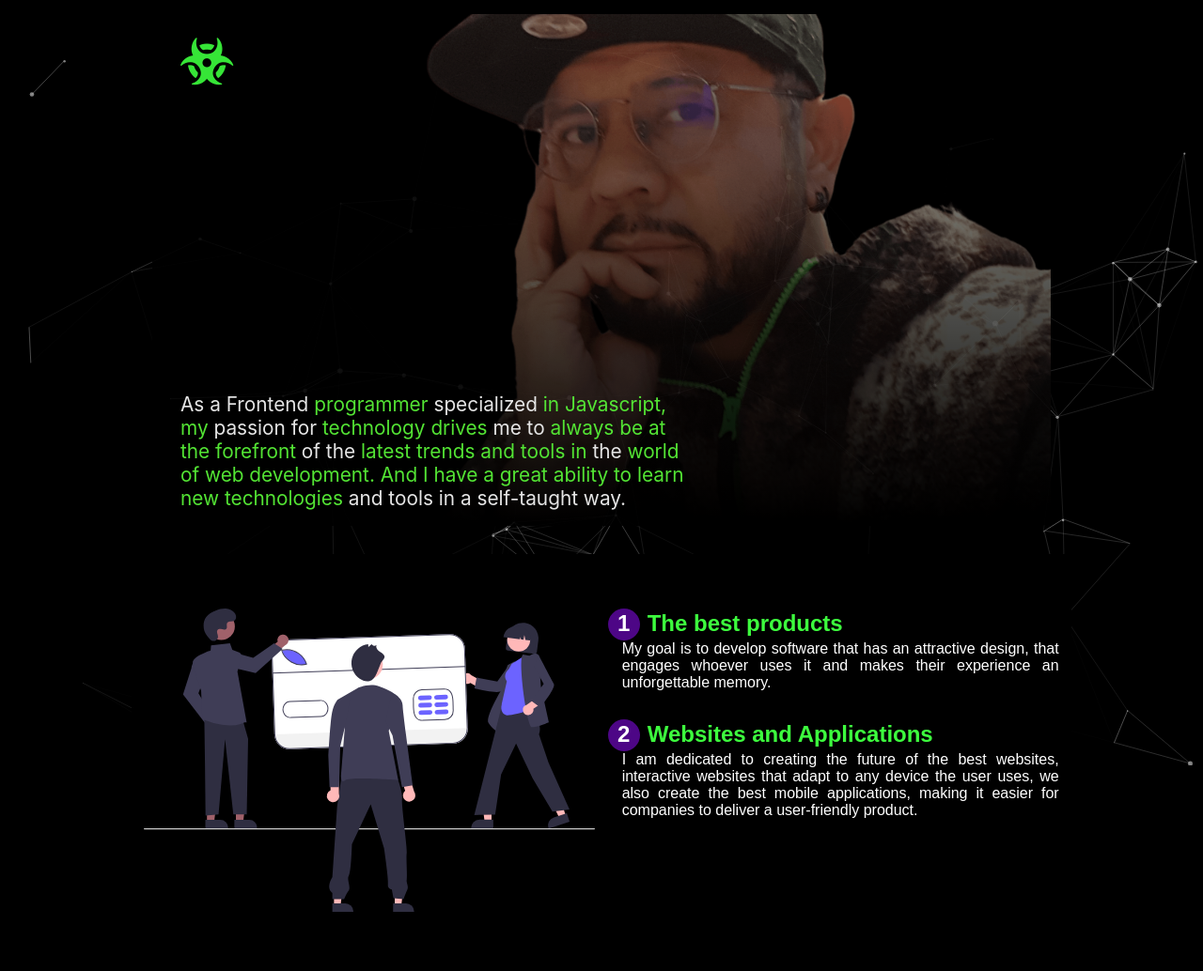
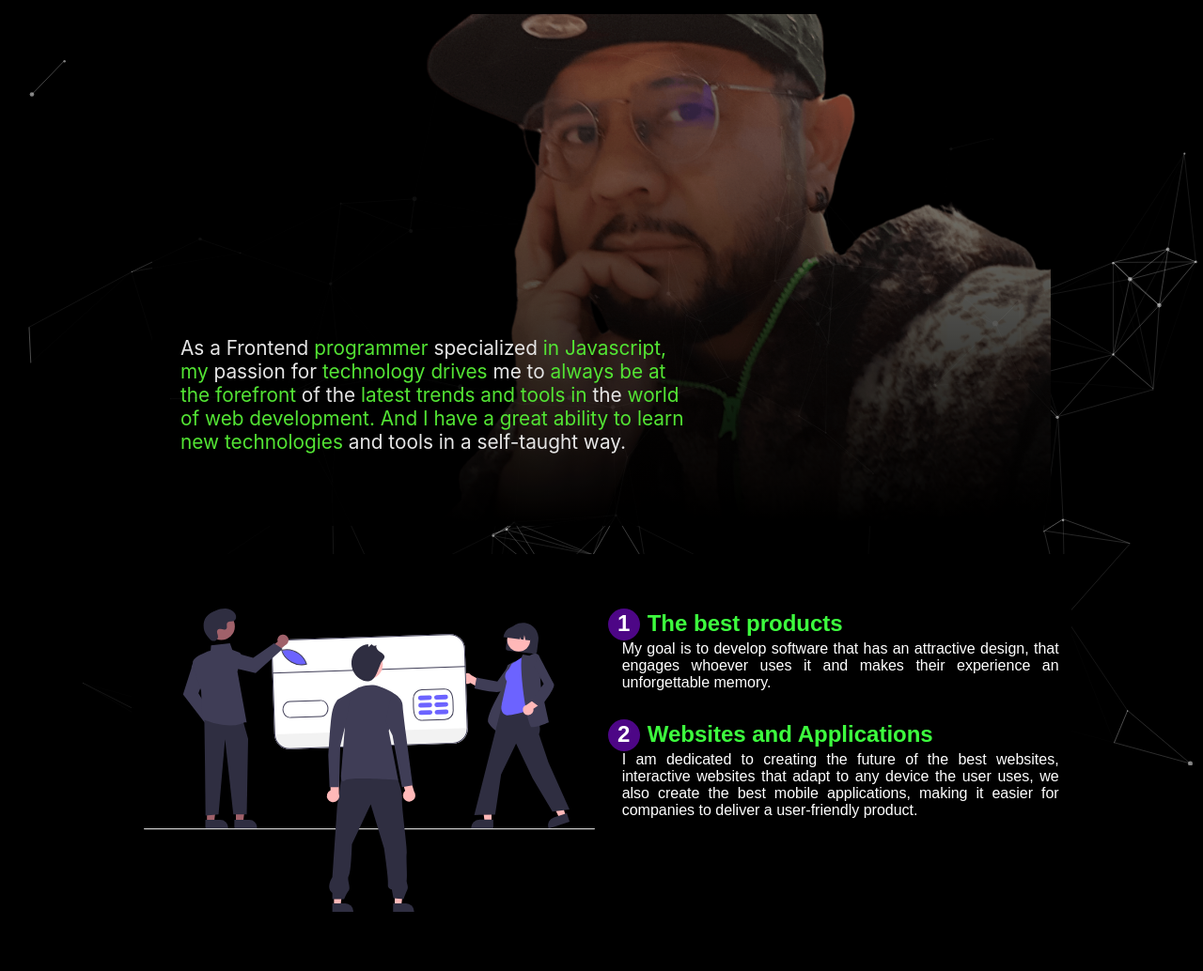
Before and after one commit to lehder/lehder.porfolio.github.io, a plain HTML site: page index.html in a window 1280 px wide. Shown: the top 1034 px of the page at 94% size. Drawn offline with nearby package versions, Linux system fonts and the light colour scheme.

Commit message:
Hemos borrado el logo

```diff
--- a/index.html
+++ b/index.html
@@ -29,9 +29,9 @@
                   <!-- <li><a href="#">Acerca de</a></li>
                   <li><a href="#">Eventos</a></li> -->
                   <li>
-                      <a href="#" class="logo">
+                      <!-- <a href="#" class="logo">
                           <i class="fas fa-biohazard animate__animated animate__bounceInRight"></i>
-                      </a>
+                      </a> -->
                   </li>
                   <!-- <li><a href="#">Filosofía</a></li>
                   <li><a href="#">Contacto</a></li> -->
```
Also changed, not shown: style.css (+1 -248 lines).
